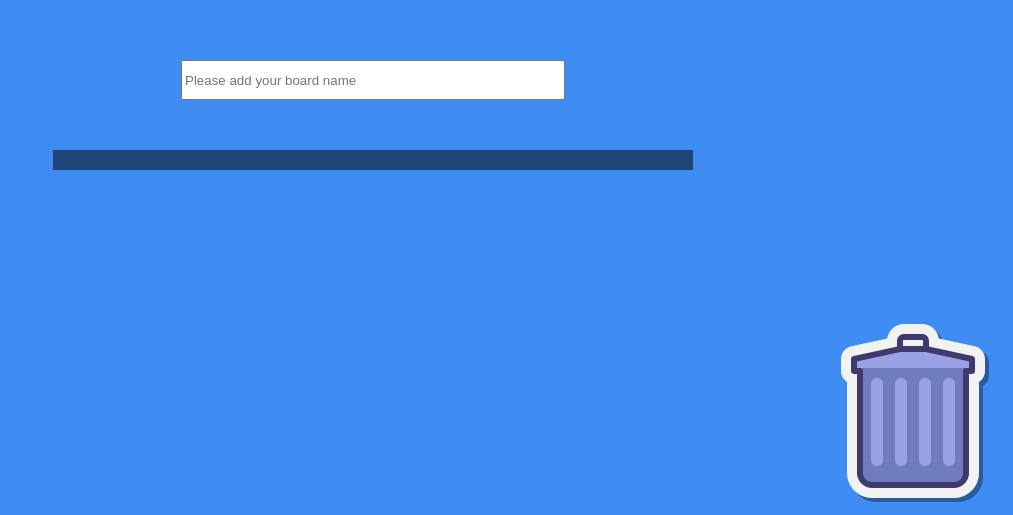
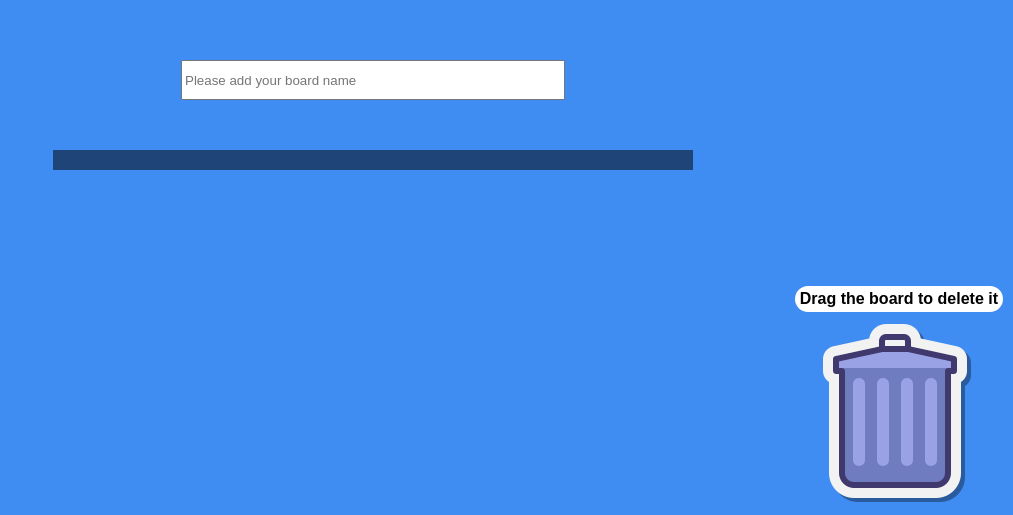
Before and after one commit to kirk0201/react-kanban, a React (Create React App) app: page / in a window 1280 px wide. Shown: the part 285-800 px from the top of the page, without its empty margins (267-1280 px from the left). Built offline with nearby package versions, Linux system fonts and the light colour scheme.

Commit message:
Feat: 삭제시 애니메이션 추가

```diff
--- a/src/App.tsx
+++ b/src/App.tsx
@@ -1,14 +1,8 @@
 import { createGlobalStyle } from "styled-components";
-import {
-  DragDropContext,
-  Droppable,
-  Draggable,
-  DropResult,
-} from "react-beautiful-dnd";
+import { DragDropContext, Droppable, DropResult } from "react-beautiful-dnd";
 import styled from "styled-components";
-import { IToDoState, toDoState } from "./atoms";
-import { useRecoilState } from "recoil";
-import DraggableCard from "./components/DraggableCard";
+import { boardDragging, IToDoState, toDoState } from "./atoms";
+import { useRecoilState, useSetRecoilState } from "recoil";
 import Board from "./components/Board";
 import AddBoard from "./components/AddBoard";
 import DeleteBoard from "./components/DeleteBoard";
@@ -78,11 +72,15 @@ a {
 
 function App() {
   const [toDos, setToDos] = useRecoilState(toDoState);
+  const setDragging = useSetRecoilState(boardDragging);
+
   const onDragEnd = (info: DropResult) => {
-    const { destination, source, draggableId, type } = info;
+    const { destination, source, type } = info;
 
     console.log(info);
-
+    setDragging((prev) => {
+      return !prev;
+    });
     // 드래그를 하지 않았을 때
     if (!destination) return;
     // if (source.droppableId === "board" && destination.droppableId === "trash")
@@ -104,6 +102,7 @@ function App() {
           });
           console.log("newObj", newObj);
           SetLocalStorageHandler(newObj);
+
           return newObj;
         });
       }
@@ -115,20 +114,15 @@ function App() {
         setToDos((prev): IToDoState => {
           const newToDo = Object.keys(prev);
           const taskObj = String(newToDo[source.index]);
-          console.log(newToDo);
-          console.log(taskObj);
 
           newToDo.splice(source.index, 1);
-          console.log("1", newToDo);
           newToDo.splice(destination.index, 0, taskObj);
-          console.log("2", newToDo);
 
           const newObj: IToDoState = {};
 
           newToDo.forEach((key) => {
             newObj[key] = prev[key];
           });
-          console.log(newObj);
           return newObj;
         });
       }
@@ -187,14 +181,7 @@ function App() {
             </Wrapper>
           )}
         </Droppable>
-        <Droppable droppableId="trash" type="active">
-          {(magic) => (
-            <Trash ref={magic.innerRef} {...magic.droppableProps}>
-              <img src="trash.png"></img>
-              {/* {magic.placeholder} */}
-            </Trash>
-          )}
-        </Droppable>
+        <DeleteBoard />
       </DragDropContext>
     </>
   );
@@ -210,7 +197,6 @@ const Wrapper = styled.div`
   max-width: calc(100vw / 2);
   height: 100vh;
   position: relative;
-  /* top: -15vh; */
 `;
 
 const Boards = styled.div`
@@ -222,11 +208,4 @@ const Boards = styled.div`
   background-color: rgba(0, 0, 0, 0.5);
 `;
 
-const Trash = styled.div`
-  position: fixed;
-  /* z-index: 10; */
-  right: 0;
-  bottom: 0;
-`;
-
 export default App;
--- a/src/atoms.ts
+++ b/src/atoms.ts
@@ -2,8 +2,8 @@ import { atom } from "recoil";
 
 export const LOCAL_TODO = "LOCAL_TODO";
 const getLocalStorage = localStorage.getItem(LOCAL_TODO) || "{}";
+const parsedLocalStorage = JSON.parse(getLocalStorage);
 
-const parsedLocalStorage = JSON.parse(getLocalStorage);
 export interface IToDo {
   toDo: string;
   id: number;
@@ -17,3 +17,8 @@ export const toDoState = atom<IToDoState>({
   key: "todostate",
   default: parsedLocalStorage,
 });
+
+export const boardDragging = atom<Boolean>({
+  key: "boarddragging",
+  default: false,
+});
--- a/src/components/AddBoard.tsx
+++ b/src/components/AddBoard.tsx
@@ -1,15 +1,14 @@
-import React from "react";
 import { useForm } from "react-hook-form";
-import { useRecoilState } from "recoil";
+import { useSetRecoilState } from "recoil";
 import styled from "styled-components";
-import { IToDoState, toDoState } from "../atoms";
+import { toDoState } from "../atoms";
 import { SetLocalStorageHandler } from "../todo.utils";
 
 interface IBoardForm {
   board: string;
 }
 function AddBoard() {
-  const [getBoard, addBoard] = useRecoilState(toDoState);
+  const addBoard = useSetRecoilState(toDoState);
   const { register, handleSubmit, setValue, setError, formState } =
     useForm<IBoardForm>();
 
@@ -28,9 +27,6 @@ function AddBoard() {
         ...prev,
         [board]: [],
       };
-      console.log(info);
-      console.log("newBoard", newBoard);
-
       SetLocalStorageHandler(newBoard);
       return newBoard;
     });
@@ -58,7 +54,6 @@ function AddBoard() {
 
 const Container = styled.div`
   position: relative;
-  /* top: 15vh; */
 `;
 const Form = styled.form`
   display: flex;
@@ -78,6 +73,5 @@ const ErrorDiv = styled.span`
   color: #ff4f4f;
   font-weight: 700;
   margin: 0 auto;
-  /* padding: 3px 3px; */
 `;
 export default AddBoard;
--- a/src/components/Board.tsx
+++ b/src/components/Board.tsx
@@ -1,9 +1,13 @@
 import React from "react";
-import { Draggable, Droppable } from "react-beautiful-dnd";
+import {
+  Draggable,
+  DraggableStateSnapshot,
+  Droppable,
+} from "react-beautiful-dnd";
 import { useForm } from "react-hook-form";
 import { useSetRecoilState } from "recoil";
 import styled from "styled-components";
-import { IToDo, toDoState } from "../atoms";
+import { boardDragging, IToDo, toDoState } from "../atoms";
 import DraggableCard from "./DraggableCard";
 
 interface IBoradProps {
@@ -15,6 +19,7 @@ interface IForm {
   toDo: string;
 }
 function Board({ toDos, boardId, index }: IBoradProps) {
+  const setDragBoard = useSetRecoilState(boardDragging);
   const setToDo = useSetRecoilState(toDoState);
 
   const { register, handleSubmit, setValue } = useForm<IForm>();
@@ -32,15 +37,21 @@ function Board({ toDos, boardId, index }: IBoradProps) {
     });
     setValue("toDo", "");
   };
+  const isDragging = (snapshot: DraggableStateSnapshot) => {
+    if (snapshot.isDragging) {
+      setDragBoard(true);
+    } else setDragBoard(false);
+  };
 
   return (
     <Draggable key={boardId} draggableId={"board-" + boardId} index={index}>
-      {(magic) => (
+      {(magic, snapshot) => (
         <BoardWrapper
           ref={magic.innerRef}
           {...magic.draggableProps}
           {...magic.dragHandleProps}
         >
+          {isDragging(snapshot)}
           <Title>{boardId.toUpperCase()}</Title>
           <Form onSubmit={handleSubmit(submitHandler)}>
             <input
--- a/src/components/DeleteBoard.tsx
+++ b/src/components/DeleteBoard.tsx
@@ -1,19 +1,49 @@
-import { Draggable } from "react-beautiful-dnd";
+import { Droppable } from "react-beautiful-dnd";
+import { useRecoilValue } from "recoil";
 import styled from "styled-components";
+import { boardDragging } from "../atoms";
 
 function DeleteBoard() {
+  const getDragging = useRecoilValue(boardDragging);
   return (
-    <Draggable draggableId="delete" index={0}>
+    <Droppable droppableId="trash" type="active">
       {(magic) => (
-        <img
-          ref={magic.innerRef}
-          {...magic.draggableProps}
-          {...magic.dragHandleProps}
-          src="trash.png"
-        ></img>
+        <Trash ref={magic.innerRef} {...magic.droppableProps}>
+          <TrashMention isDragging={Boolean(getDragging)}>
+            Drag the board to delete it
+          </TrashMention>
+          <img src="trash.png"></img>
+        </Trash>
       )}
-    </Draggable>
+    </Droppable>
   );
 }
 
+const Trash = styled.div`
+  position: fixed;
+  right: 10px;
+  bottom: 0;
+`;
+interface ITrashProps {
+  isDragging: boolean;
+}
+const TrashMention = styled.div<ITrashProps>`
+  position: relative;
+  background-color: white;
+  padding: 5px;
+  font-weight: 700;
+  border-radius: 15px;
+  ${(props) =>
+    props.isDragging ? "animation: 1s linear infinite trashAni;" : ""}
+
+  @keyframes trashAni {
+    from {
+      transform: translateY(10px);
+    }
+    to {
+      transform: translateY(-10px);
+    }
+  }
+`;
+
 export default DeleteBoard;
```
